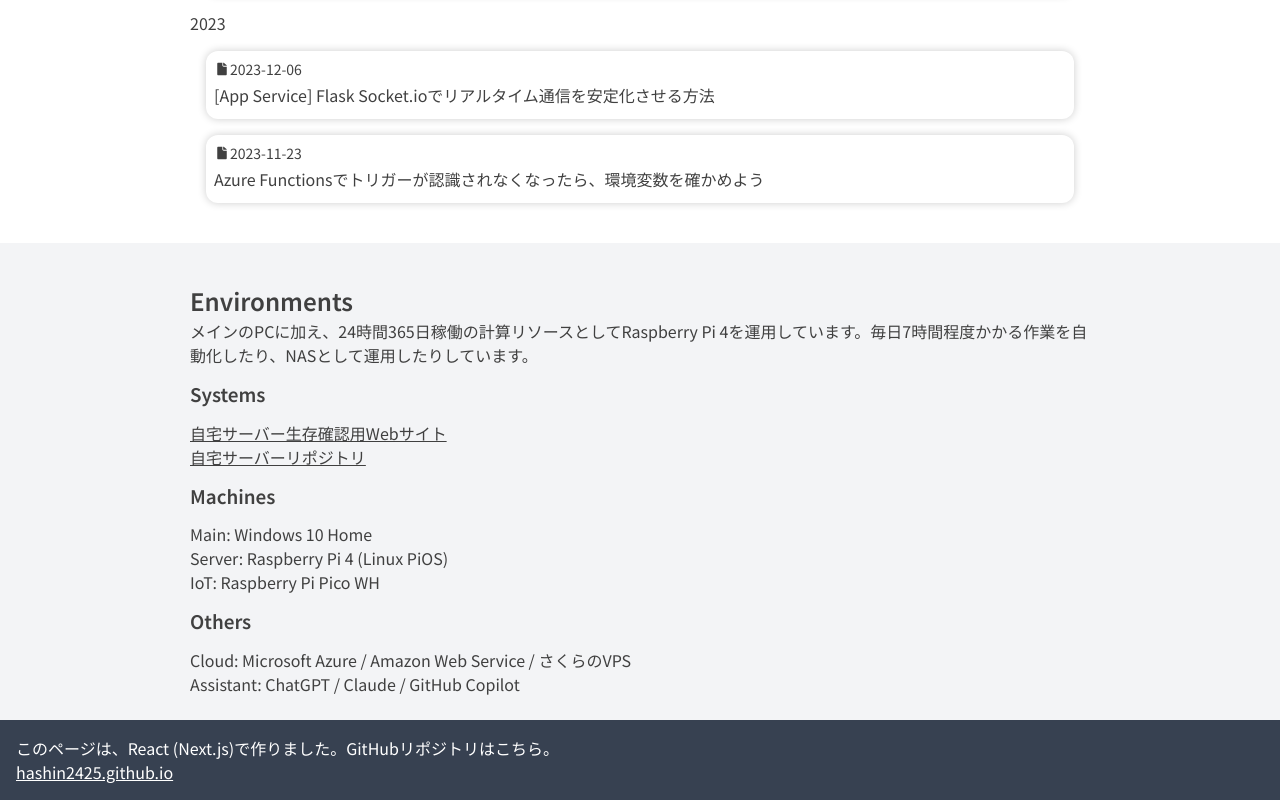
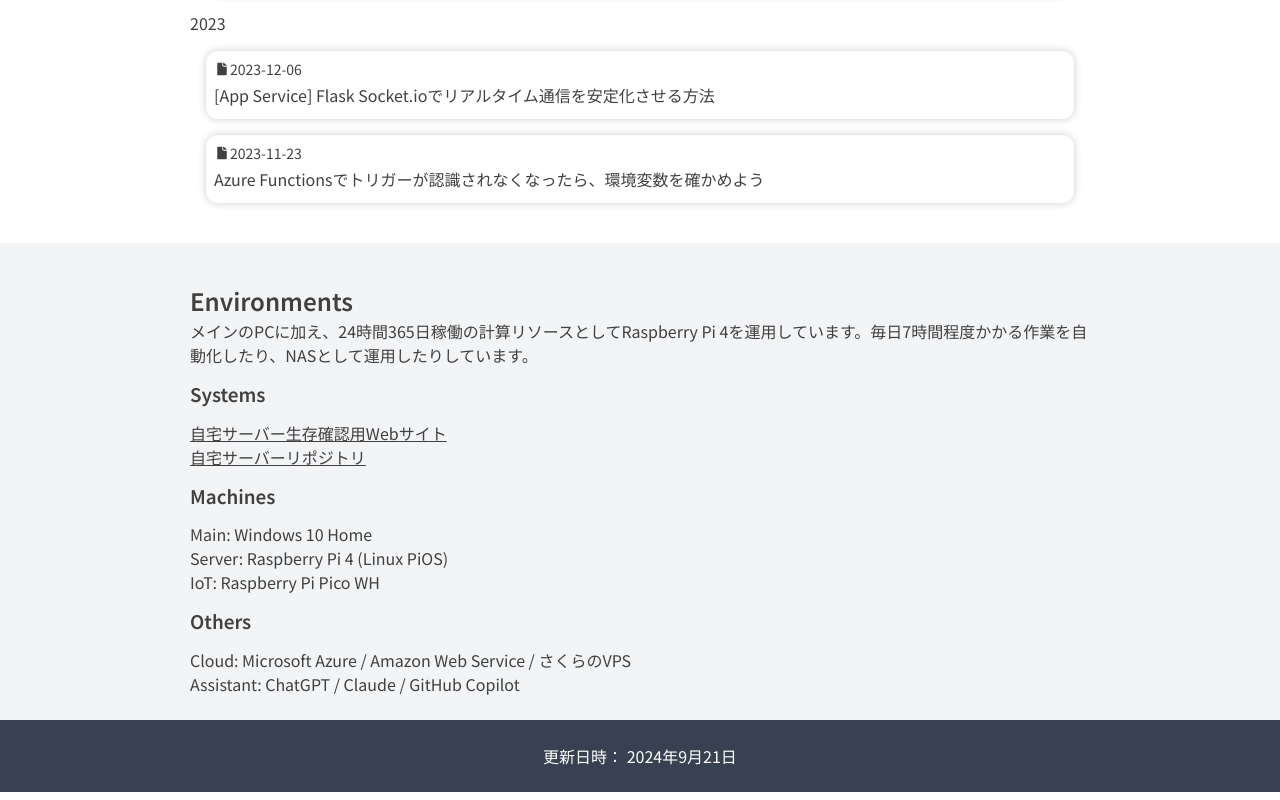
Before and after one commit to hashin2425/hashin2425.github.io, a Next.js app: page / in a window 1280 px wide. Shown: the part 3471-4271 px from the top of the page. Built offline with nearby package versions, Linux system fonts and the light colour scheme.

Commit message:
fix: add updated date in footer

```diff
--- a/src/components/Footer.tsx
+++ b/src/components/Footer.tsx
@@ -1,12 +1,9 @@
 export default function Footer() {
+  const now = new Date();
+  const dateStr = `${now.getFullYear()}年${now.getMonth() + 1}月${now.getDate()}日`;
   return (
     <footer className="p-4 bg-gray-700 text-white">
-      <p>このページは、React (Next.js)で作りました。GitHubリポジトリはこちら。</p>
-      <p>
-        <a className="underline" href="https://github.com/hashin2425/hashin2425.github.io">
-          hashin2425.github.io
-        </a>
-      </p>
+      <p className="py-2 text-center">更新日時： {dateStr}</p>
     </footer>
   );
 }
```
